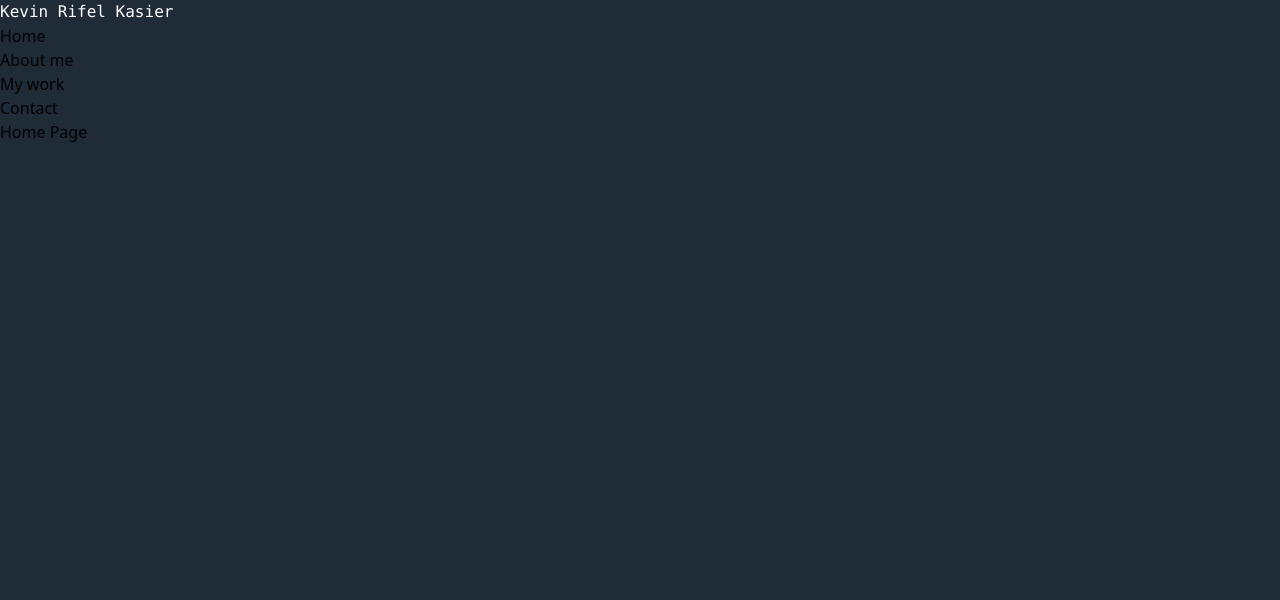
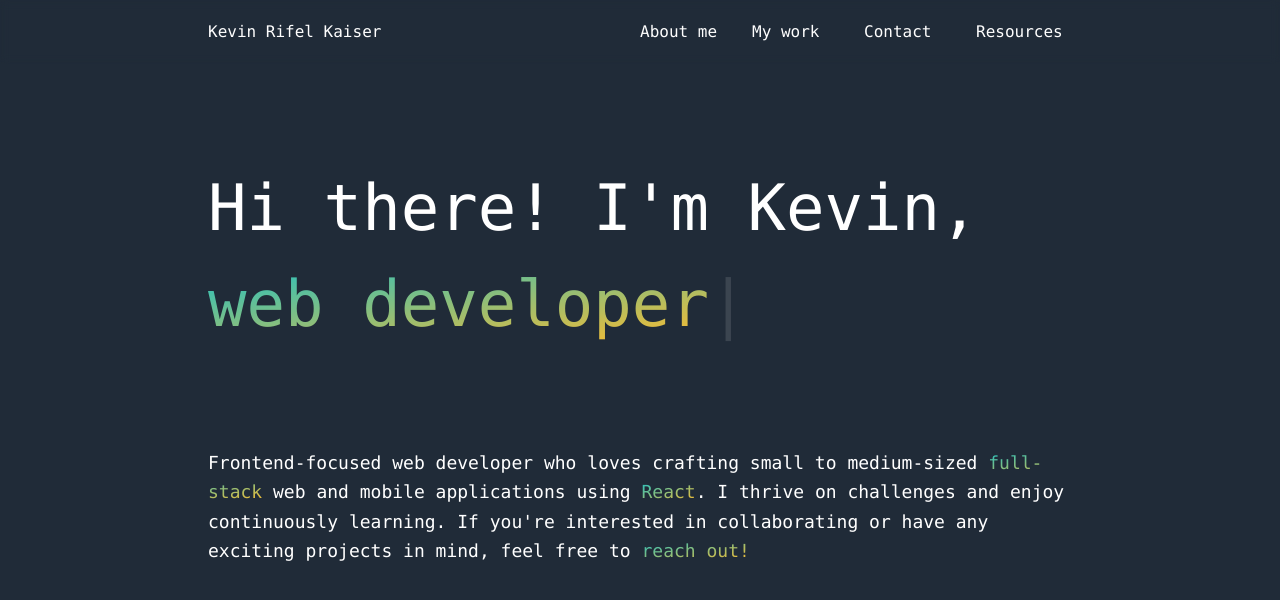
Before and after one commit to kevinRifelKaiser/00_juan_rifel_portfolio, a React (Vite) app: page / in a window 1280 px wide. Shown: the top 600 px of the page. Built offline with nearby package versions, Linux system fonts and the light colour scheme.

Commit message:
[feature] - create the nav bar and the home screen first presentation

```diff
--- a/package.json
+++ b/package.json
@@ -11,7 +11,9 @@
   "dependencies": {
     "react": "^18.2.0",
     "react-dom": "^18.2.0",
-    "react-router-dom": "^6.9.0"
+    "react-router-dom": "^6.9.0",
+    "styled-components": "^6.0.7",
+    "typed.js": "^2.0.16"
   },
   "devDependencies": {
     "@types/react": "^18.0.28",
--- /dev/null
+++ b/src/assets/SVGs/GitHubSVG.jsx
@@ -0,0 +1,22 @@
+const LucideGithub = (props) => {
+  return (
+    <svg
+      width="1em"
+      height="1em"
+      viewBox="0 0 24 24"
+      xmlns="http://www.w3.org/2000/svg"
+      {...props}>
+      <g
+        fill="none"
+        stroke="#ffffff"
+        strokeLinecap="round"
+        strokeLinejoin="round"
+        strokeWidth="2">
+        <path d="M15 22v-4a4.8 4.8 0 0 0-1-3.5c3 0 6-2 6-5.5c.08-1.25-.27-2.48-1-3.5c.28-1.15.28-2.35 0-3.5c0 0-1 0-3 1.5c-2.64-.5-5.36-.5-8 0C6 2 5 2 5 2c-.3 1.15-.3 2.35 0 3.5A5.403 5.403 0 0 0 4 9c0 3.5 3 5.5 6 5.5c-.39.49-.68 1.05-.85 1.65c-.17.6-.22 1.23-.15 1.85v4"></path>
+        <path d="M9 18c-4.51 2-5-2-7-2"></path>
+      </g>
+    </svg>
+  );
+};
+
+export default LucideGithub;
--- /dev/null
+++ b/src/assets/SVGs/index.js
@@ -0,0 +1 @@
+export { default as LucideGithub } from "./GitHubSVG";
--- a/src/components/NavBar/index.jsx
+++ b/src/components/NavBar/index.jsx
@@ -2,24 +2,26 @@ import { Link } from "react-router-dom";
 
 const NavBar = () => {
   return (
-    <nav>
-      <p className="text-white font-mono">
-        <Link to="/">Kevin Rifel Kasier</Link>
+    <nav className="flex flex-row px-24 lg:px-52 py-5 max-w-full sticky top-0 backdrop-blur-sm">
+      <p className="text-[#fefefe] font-mono basis-1/2">
+        <Link to="/">Kevin Rifel Kaiser</Link>
       </p>
-      <ul>
-        <li>
-          <Link to="/">Home</Link>
-        </li>
-        <li>
+      <div className="flex basis-1/2 justify-end">
+        <ul className="text-[#fefefe] font-mono flex flex-row">
+          <li className="mx-4 w-20">
             <Link to="/aboutMe">About me</Link>
           </li>
-        <li>
+          <li className="mx-4 w-20">
             <Link to="/work">My work</Link>
           </li>
-        <li>
+          <li className="mx-4 w-20">
             <Link to="/contactMe">Contact</Link>
           </li>
+          <li className="mx-4 w-20">
+            <Link to="/contactMe">Resources</Link>
+          </li>
         </ul>
+      </div>
     </nav>
   );
 };
--- a/src/screens/AboutMe/index.jsx
+++ b/src/screens/AboutMe/index.jsx
@@ -1,8 +1,8 @@
 const AboutMe = () => {
   return (
-    <>
-      <h1>About me page</h1>
-    </>
+    <section className="px-52">
+      <h1 className="text-white font-mono">About me</h1>
+    </section>
   );
 };
 
--- a/src/screens/ContactMe/index.jsx
+++ b/src/screens/ContactMe/index.jsx
@@ -1,8 +1,8 @@
 const ContactMe = () => {
   return (
-    <>
-      <h1>Contact Page</h1>
-    </>
+    <section className="px-52">
+      <h1 className="text-white font-mono">Contact me</h1>
+    </section>
   );
 };
 
--- a/src/screens/Home/index.jsx
+++ b/src/screens/Home/index.jsx
@@ -1,8 +1,57 @@
+import { useRef, useEffect } from "react";
+import Typed from "typed.js";
+
+import { LucideGithub } from "../../assets/SVGs";
+
 const HomePage = () => {
+  const text = useRef(null);
+
+  useEffect(() => {
+    const typed = new Typed(text.current, {
+      strings: ["web devpeloer", "web developer"],
+      typeSpeed: 70,
+      backDelay: 1000,
+      backSpeed: 70,
+    });
+
+    return () => {
+      typed.destroy();
+    };
+  }, []);
+
   return (
-    <>
-      <h1>Home Page</h1>
-    </>
+    <section className="basis-full px-24 lg:px-52 py-24 h-[100rem]">
+      <div className="w-auto h-auto">
+        <h1 className="text-white font-mono text-[4rem]">
+          Hi there! I'm Kevin,
+        </h1>
+        <h1 className="text-white font-mono text-[4rem]">
+          <span
+            ref={text}
+            className="bg-gradient-to-br from-[#22c1c3] to-[#fdbb2d] text-transparent bg-clip-text"
+          />
+        </h1>
+      </div>
+      <div className="my-24">
+        <p className="font-mono leading-relaxed text-lg text-white">
+          Frontend-focused web developer who loves crafting small to
+          medium-sized{" "}
+          <span className="bg-gradient-to-br from-[#22c1c3] to-[#fdbb2d] text-transparent bg-clip-text">
+            full-stack
+          </span>{" "}
+          web and mobile applications using{" "}
+          <span className="bg-gradient-to-br from-[#22c1c3] to-[#fdbb2d] text-transparent bg-clip-text">
+            React
+          </span>
+          . I thrive on challenges and enjoy continuously learning. If you're
+          interested in collaborating or have any exciting projects in mind,
+          feel free to{" "}
+          <span className="bg-gradient-to-br from-[#22c1c3] to-[#fdbb2d] text-transparent bg-clip-text">
+            reach out!
+          </span>
+        </p>
+      </div>
+    </section>
   );
 };
 
--- a/src/screens/Work/index.jsx
+++ b/src/screens/Work/index.jsx
@@ -1,8 +1,8 @@
 const WorkPage = () => {
   return (
-    <>
-      <h1>Work page</h1>
-    </>
+    <section className="px-52">
+      <h1 className="text-white font-mono">My work</h1>
+    </section>
   );
 };
 
```
Also changed, not shown: 1 other file (tests, documents, lock files or other folders). Lines whose indentation alone changed are shown as unchanged.
